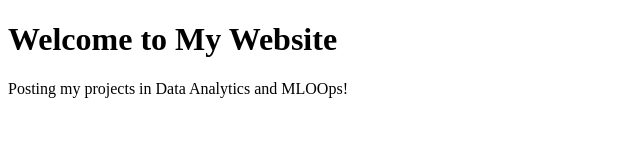
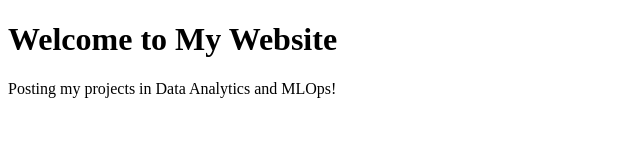
Before and after one commit to raghavdw/my-website, a plain HTML site: page index.html in a window 1280 px wide. Shown: the full height of the page, 0-640 px from the left. Drawn offline with Linux system fonts and the light colour scheme.

Commit message:
Update index.html

```diff
--- a/index.html
+++ b/index.html
@@ -7,6 +7,6 @@
 </head>
 <body>
     <h1>Welcome to My Website</h1>
-    <p>Posting my projects in Data Analytics and MLOOps!</p>
+    <p>Posting my projects in Data Analytics and MLOps!</p>
 </body>
 </html>
```
